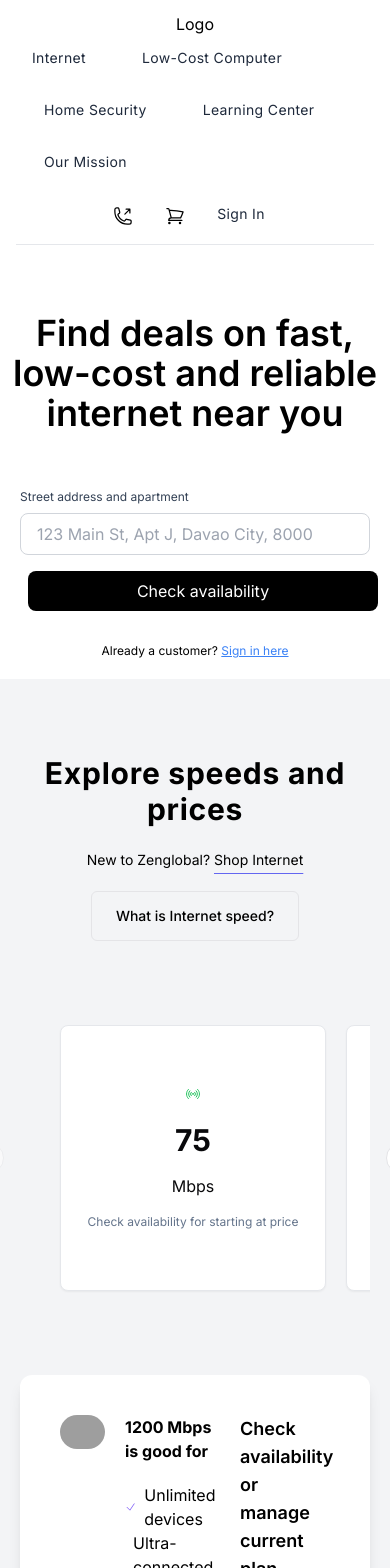
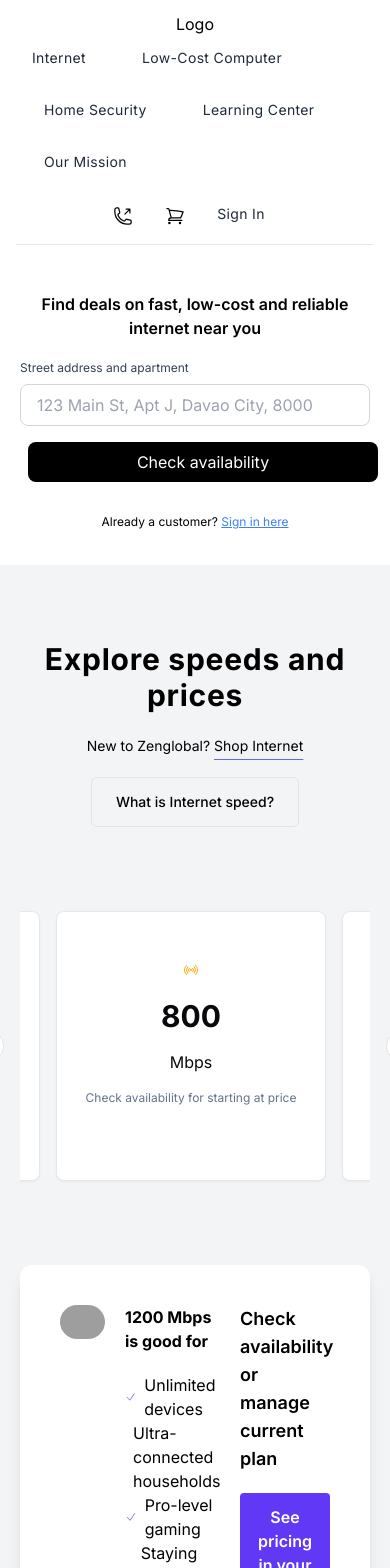
Before and after one commit to KleKlai/zenglobalofficialwebsite, a Next.js app: page / in a window 390 px wide. Shown: the top 1568 px of the page. Built offline with nearby package versions, Linux system fonts and the light colour scheme; grey boxes are pictures that could not be loaded.

Commit message:
feat(explore-speeds-prices): fixed responsiveness

```diff
--- a/app/page.tsx
+++ b/app/page.tsx
@@ -10,6 +10,7 @@ export default function Home() {
       <Navbar />
       <CheckAvailability />
       <ExploreSpeedsPrices />
+      {/* <InternetThatsFitYourBudget /> */}
       <Footer />
     </div>
   );
--- a/app/ui/check-availability.tsx
+++ b/app/ui/check-availability.tsx
@@ -3,9 +3,9 @@ import React from "react";
 export default function CheckAvailability() {
   return (
     <div className="flex flex-col items-center justify-center min-h-72 mb-5 w-full">
-      <h1 className="text-4xl text-center font-helvetica font-semibold xs:px-5 my-14 lg:mb-10">
+      <p className="text-center font-helvetica font-semibold xs:text-3xl md:py-14 px-10 py-5 lg:text-xl lg:py-10 2xl:text-3xl">
         Find deals on fast, low-cost and reliable internet near you
-      </h1>
+      </p>
       <div className="flex flex-col justify-center w-full max-w-3xl border-black px-5">
         <div className="flex flex-col w-full">
           <span className="text-xs text-slate-700 mb-2">Street address and apartment</span>
--- a/app/ui/landing/explore-speeds-prices.tsx
+++ b/app/ui/landing/explore-speeds-prices.tsx
@@ -15,31 +15,38 @@ import {
 } from "@/components/ui/carousel";
 import { SignalIcon } from "@heroicons/react/24/outline";
 import { CheckIcon } from "@heroicons/react/24/outline";
+import { cn } from "@/lib/utils"
 
 const speeds = [
   {
     speed: "75",
     icon: SignalIcon,
+    color: 'text-[#0065FF]'
   },
   {
     speed: "200",
     icon: SignalIcon,
+    color: 'text-[#FB0045]'
   },
   {
     speed: "400",
     icon: SignalIcon,
+    color: 'text-[#6138F5]'
   },
   {
     speed: "800",
     icon: SignalIcon,
+    color: 'text-[#FFA700]'
   },
   {
     speed: "1000",
     icon: SignalIcon,
+    color: 'text-[#3A8163]'
   },
   {
     speed: "1200",
     icon: SignalIcon,
+    color: 'text-[#E64F00]'
   },
 ];
 
@@ -63,7 +70,7 @@ export default function ExploreSpeedsPrices() {
           What is Internet speed?
         </Button>
       </div>
-      <div className="flex justify-center py-10">
+      <div className="flex justify-center flex-wrap py-10 max-w-30">
         <SpeedCarousel />
       </div>
       <div className="flex items-center justify-center">
@@ -89,24 +96,27 @@ function SpeedCarousel() {
   return (
     <Carousel
       opts={{
-        align: "start",
+        align: "center",
         loop: false,
+        trimSnaps: true,
+        startIndex: 3,
       }}
       className="w-full max-w-min"
       setApi={setApi}
     >
       <CarouselContent className="px-10">
-        {speeds.map((speed) => {
+        {speeds.map((speed, index) => {
           const LinkIcon = speed.icon;
           return (
             <CarouselItem
               key={speed.speed}
-              className="pl-3 md:basis-1/2 lg:basis-1/3 py-10"
+              className="pl-2 xs:basis-1 sm:basis-1 md:basis-1/2 lg:basis-1/3 py-10"
             >
               <div className="p-1">
                 <Card className="transform transition-all duration-300 hover:scale-110 hover:border-indigo-500">
-                  <CardContent className="flex flex-col aspect-square items-center justify-center p-6">
-                    <LinkIcon className="w-4 pb-5 text-green-500" />
+                  <CardContent className="flex flex-col aspect-square items-center justify-center">
+                    <LinkIcon className={cn("w-4 pb-5", speed.color)} />
+                    {/* <LinkIcon className="w-4 pb-5 text-green-500" /> */}
                     <p className="text-3xl font-bold">{speed.speed}</p>
                     <p className="py-4">Mbps</p>
                     <p className="font-normal text-slate-500 text-xs">
--- a/app/ui/landing/internet-thats-fit-your-budget.tsx
+++ b/app/ui/landing/internet-thats-fit-your-budget.tsx
@@ -2,7 +2,7 @@ import React from "react";
 
 export default function InternetThatsFitYourBudget() {
   return (
-    <div className="p-4 mx-32">
+    <div className="p-4 mx-32 w-2/3">
       <h1 className="text-center text-3xl font-bold mb-10 font-natoSansRegular">
         Internet that fits your budget
       </h1>
```
